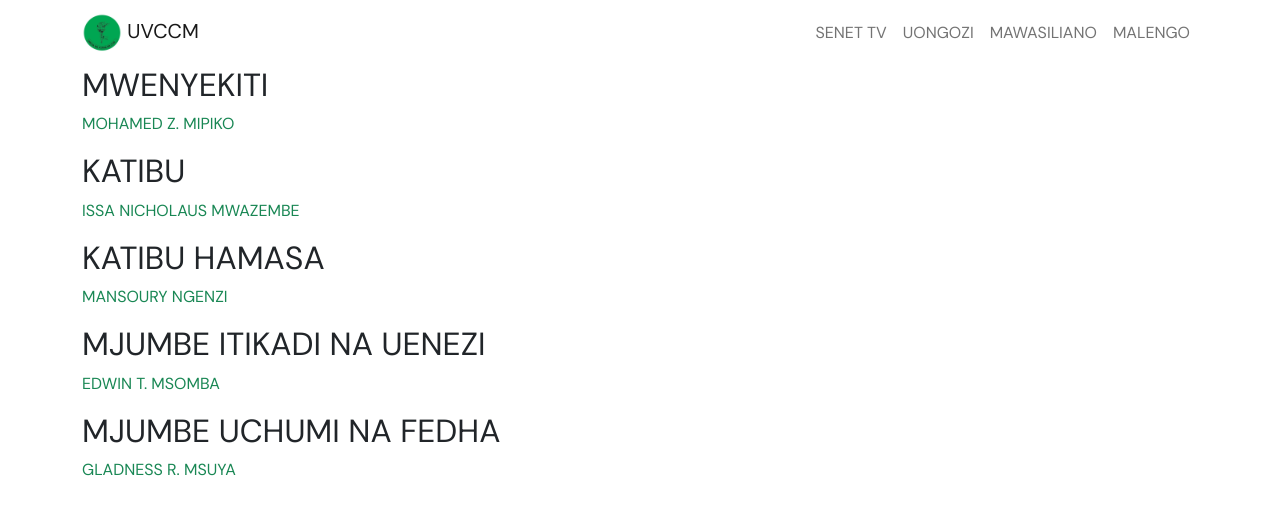
After one commit to lutinwa/uvccm-blog, a Django app: template blog/templates/uongozi.html in a window 1280 px wide. The commit adds this page. Shown: the top 515 px of the page. Run offline with Django 3.2, Linux system fonts and the light colour scheme; the template is opened without the code that fills it, so the values that code supplies are empty; parts of the project's set-up code (start-up, migrations or seed data) failed here and were passed over.

Commit message:
new files

```diff
--- a/blog/templates/base.html
+++ b/blog/templates/base.html
@@ -5,12 +5,15 @@
     <meta charset="utf-8">
     <meta name="viewport" content="width=device-width, initial-scale=1">
     <!-- CSS only -->
+    <!-- google fonts -->
+    <link rel="stylesheet" href="https://fonts.googleapis.com/css?family=DM+Sans">
+
     <link type="image/x-icon" href="https://uvccmtz.blogspot.com/favicon.ico" rel="icon">
 <link href="https://cdn.jsdelivr.net/npm/bootstrap@5.2.3/dist/css/bootstrap.min.css" rel="stylesheet" integrity="sha384-rbsA2VBKQhggwzxH7pPCaAqO46MgnOM80zW1RWuH61DGLwZJEdK2Kadq2F9CUG65" crossorigin="anonymous">
     {% block head %}{% endblock %}
     <title>UVCCM</title>
 </head>
-<body style="font-family: sans-serif;">
+<body style="font-family: 'DM Sans', sans-serif;">
     <!-- navbar -->
     <nav class="navbar navbar-expand-lg">
         <div class="container">
--- /dev/null
+++ b/blog/templates/uongozi.html
@@ -0,0 +1,51 @@
+{% extends "base.html" %}
+{% block body %}
+ <!--Section: Contact v.2-->
+ <div class="container">
+     <div class="row">
+        <h1 class="h2">
+            MWENYEKITI
+        </h1>
+        <p class="text-success">
+            MOHAMED Z. MIPIKO
+        </p>
+
+     </div>
+     <div class="row">
+        <h1 class="h2">
+            KATIBU
+        </h1>
+        <p class="text-success">
+            ISSA NICHOLAUS MWAZEMBE
+        </p>
+
+     </div>
+     <div class="row">
+        <h1 class="h2">
+            KATIBU HAMASA
+        </h1>
+        <p class="text-success">
+            MANSOURY NGENZI
+        </p>
+     </div>
+     <div class="row">
+        <h1 class="h2">
+            MJUMBE ITIKADI NA UENEZI
+        </h1>
+        <p class="text-success">
+            EDWIN T. MSOMBA
+        </p>
+     </div>
+     <div class="row">
+        <h1 class="h2">
+            MJUMBE UCHUMI NA FEDHA
+        </h1>
+        <p class="text-success">
+            GLADNESS R. MSUYA
+        </p>
+
+     </div>
+ </div>
+
+<!--Section: Contact v.2-->
+{% endblock %}
--- a/blog/urls.py
+++ b/blog/urls.py
@@ -4,4 +4,7 @@ from . import views
 urlpatterns = [
     path("", views.index, name="index"),
     path("<int:post_id>", views.show, name="show")
+    path("contact", views.contact, name="contact"),
+    path("uongozi", views.uongozi, name="uongozi"),
+    path("malengo", views.malengo, name="malengo"),
 ]
```
Also changed, not shown: blog/templates/contact.html (added, +34 -0 lines), blog/templates/malengo.html (added, +30 -0 lines), blog/views.py (+9 -0 lines), static/images/social.png (added), static/images/taarifa.png (added).
